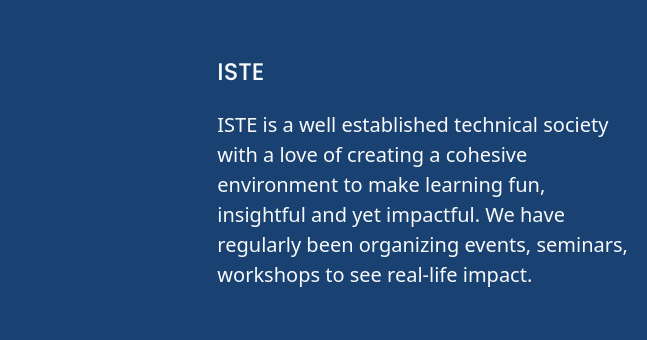
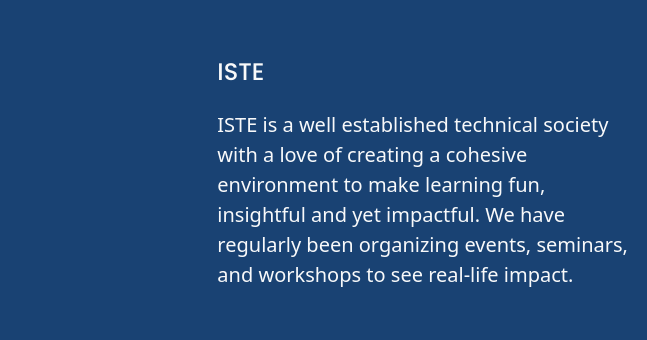
Before and after one commit to ISTE-TIET/ISTE-WEBSITE, a website: page ISTE/index.html in a window 1280 px wide. Shown: the part 2224-2564 px from the top of the page, 0-647 px from the left. Drawn offline with nearby package versions, Linux system fonts and the light colour scheme; files that its build step writes are made by us from their sources; files whose address does not match are found by name.

Commit message:
minor change in index.html

```diff
--- a/ISTE/index.html
+++ b/ISTE/index.html
@@ -237,7 +237,7 @@
           <h4 class="theme mb-4">ISTE</h4>
           <p class="lead">ISTE is a well established technical society with a love of creating a cohesive environment to
             make learning fun,
-            insightful and yet impactful. We have regularly been organizing events, seminars, workshops to see real-life
+            insightful and yet impactful. We have regularly been organizing events, seminars, and workshops to see real-life
             impact.
           </p>
         </div>
```
Also changed, not shown: 1 other file.
